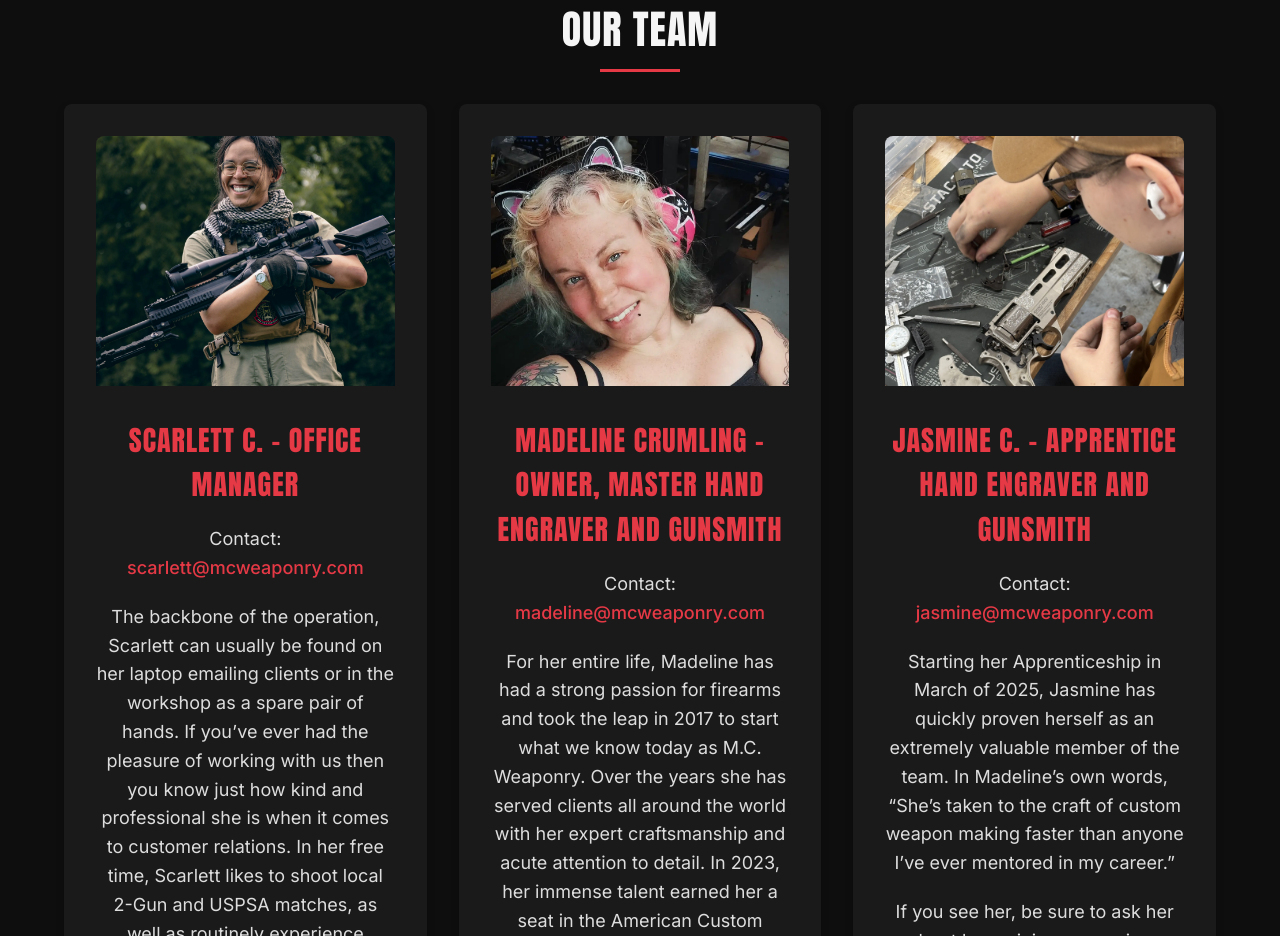
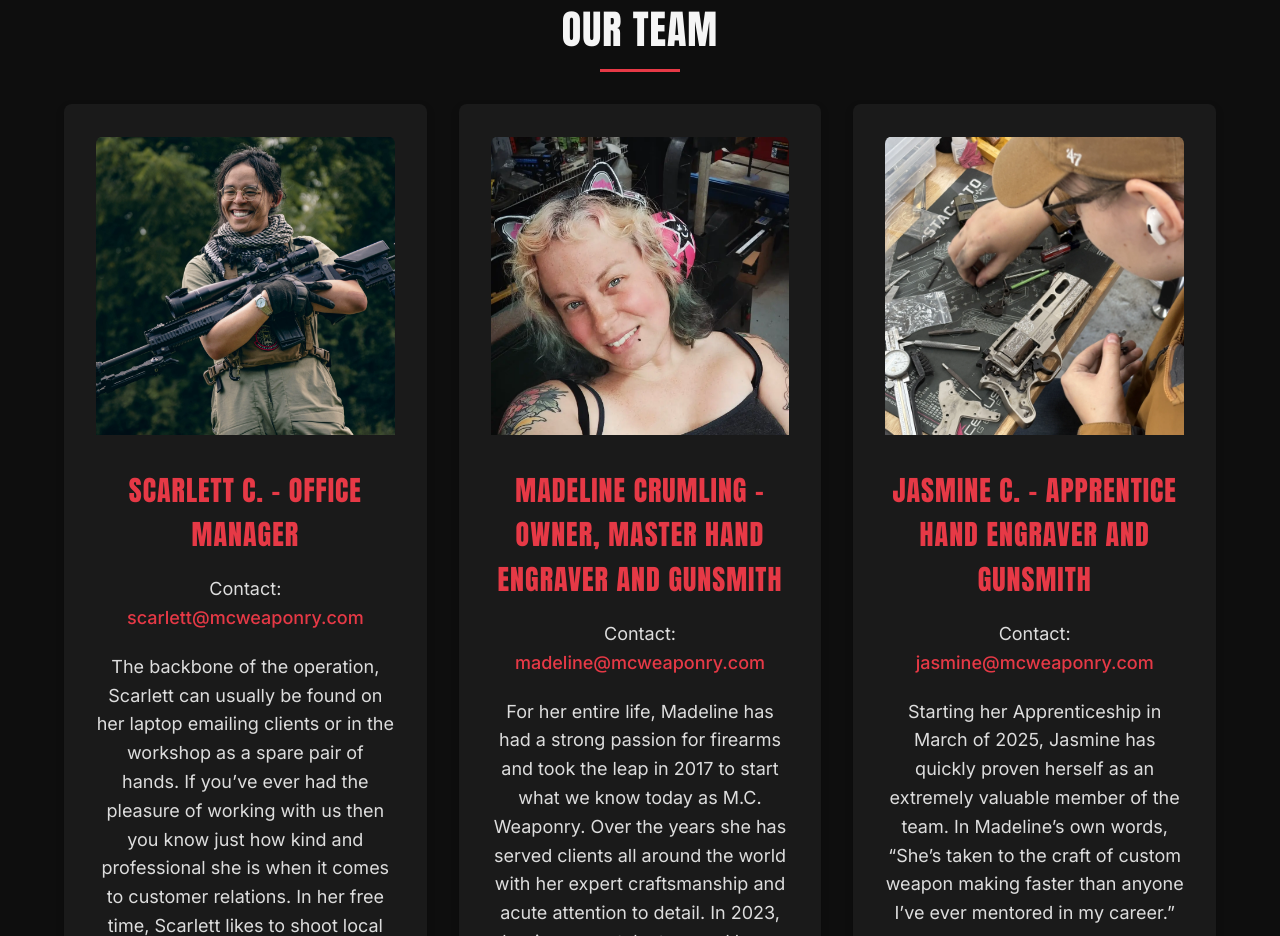
Before and after one commit to mcweaponry/mcweaponry-site, a Svelte app: page / in a window 1280 px wide. Shown: the part 2060-2996 px from the top of the page. Built offline with nearby package versions, Linux system fonts and the light colour scheme.

Commit message:
Affect CSS on team photos.

```diff
--- a/src/App.svelte
+++ b/src/App.svelte
@@ -226,8 +226,8 @@
 
   .team-card img {
     width: 100%;
-    height: 250px;
-    object-fit: cover;
+    height: 300px;
+    object-fit: contain;
     border-radius: 8px 8px 0 0;
     margin-bottom: 1.5rem;
   }
```
